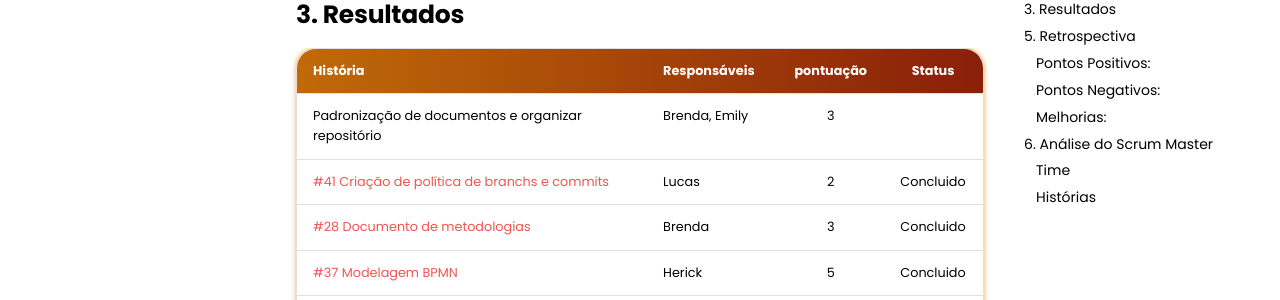
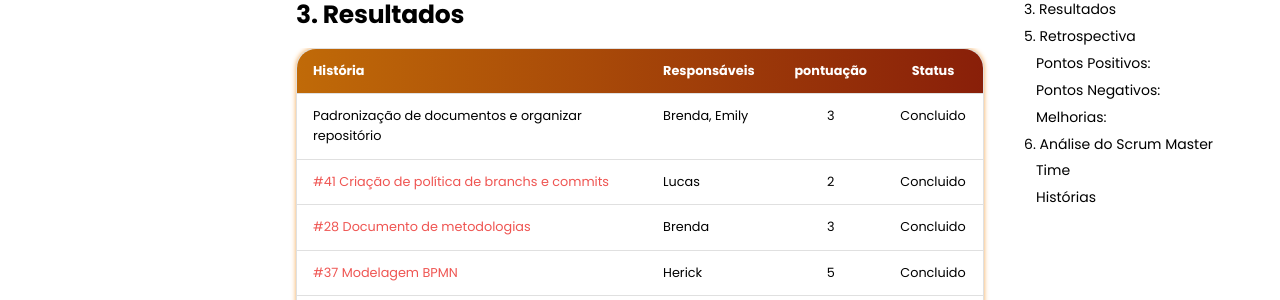
Before and after one commit to UnBArqDsw2021-1/2021.1_G02_TaNaMesa_docs, an MkDocs documentation site: the page built from docs/5-Extra/Sprints/Sprint-02/Review-02.md, in a window 1280 px wide and 900 px high, scrolled down 842 px. Shown: the part 153-453 px from the top of the window. Built offline with MkDocs 1.6.1 and Material for MkDocs 9.7.7, drawn with Linux system fonts in a browser that asks for light colours; comment, search, counter and statistics services are not loaded.

Commit message:
(#24) Adicionando status

```diff
--- a/docs/5-Extra/Sprints/Sprint-02/Review-02.md
+++ b/docs/5-Extra/Sprints/Sprint-02/Review-02.md
@@ -26,7 +26,7 @@
 ## 3. Resultados
 |  História  | Responsáveis  | pontuação | Status |
 | :--------  | :-----------  | :-------: | :----: |
-| Padronização de documentos e organizar repositório |  Brenda, Emily     |     3     |
+| Padronização de documentos e organizar repositório |  Brenda, Emily     |     3     | Concluido |
 | [#41 Criação de política de branchs e commits](https://github.com/UnBArqDsw2021-1/2021.1_G02_TaNaMesa_docs/issues/41) |    Lucas   |    2    | Concluido |
 | [#28 Documento de metodologias](https://github.com/UnBArqDsw2021-1/2021.1_G02_TaNaMesa_docs/issues/28) |   Brenda   |   3   | Concluido |
 | [#37 Modelagem BPMN](https://github.com/UnBArqDsw2021-1/2021.1_G02_TaNaMesa_docs/issues/37) |  Herick  |   5   | Concluido |
```
